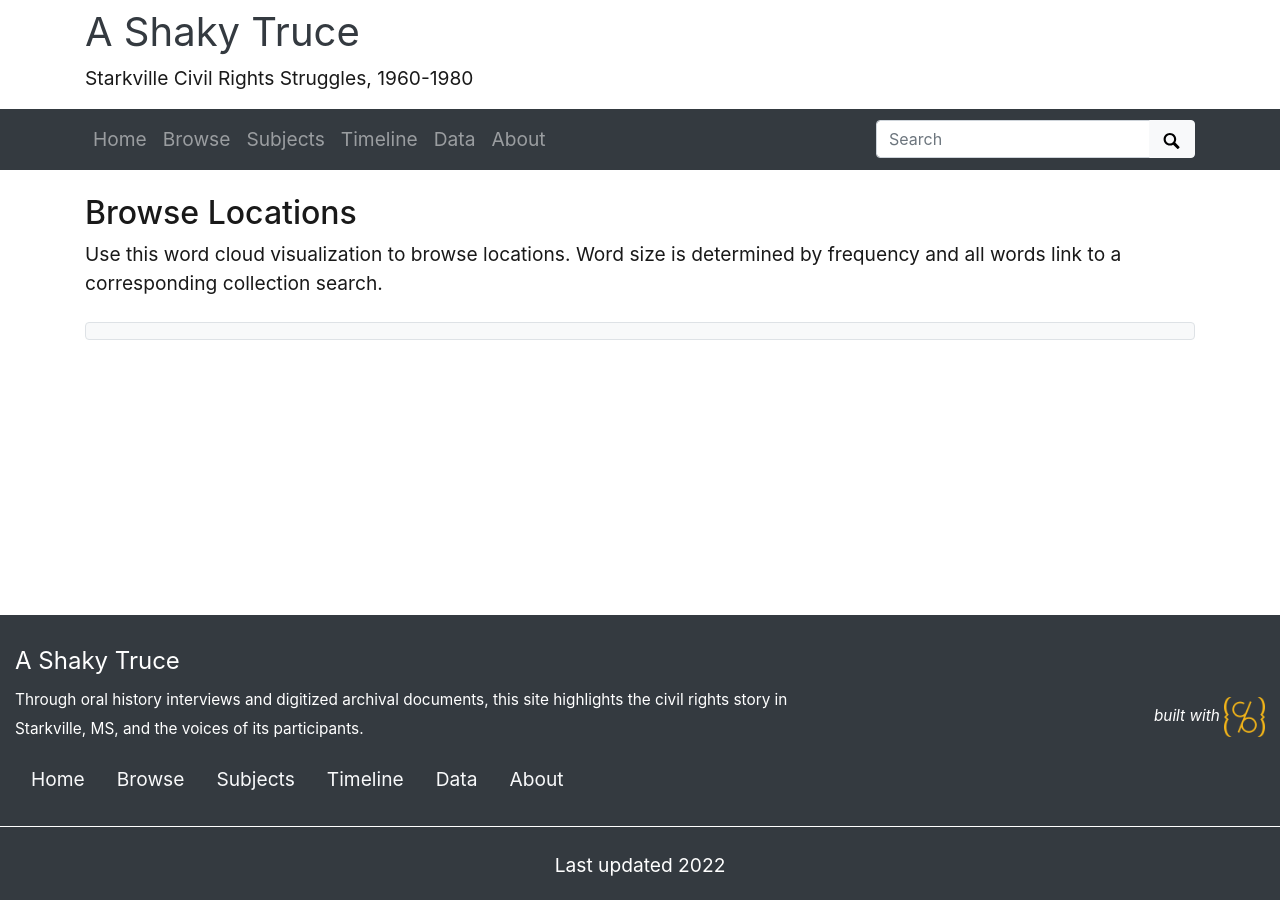
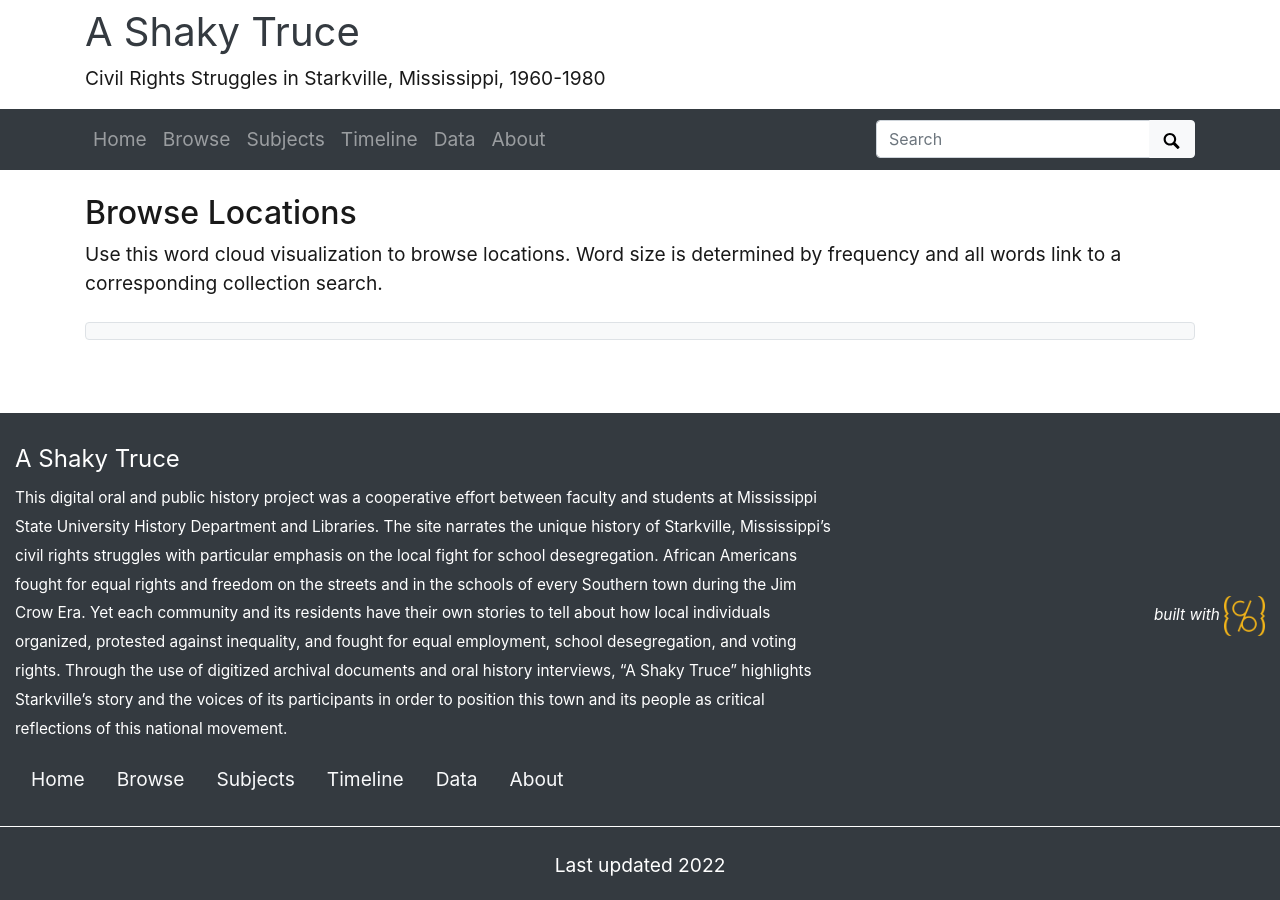
Before and after one commit to ShakyTruce/shakytruce.github.io, a Jekyll site: the page built from pages/locations.md, in a window 1280 px wide. Built offline with Jekyll 4.4.1, drawn with Linux system fonts in a browser that asks for light colours.

Commit message:
Update _config.yml
updated description and tagline

```diff
--- a/_config.yml
+++ b/_config.yml
@@ -22,10 +22,10 @@ source-code: https://github.com/CollectionBuilder/collectionbuilder-gh
 # title of site appears in banner
 title: A Shaky Truce
 # tagline, a short phrase that will appear throughout the site in the top banner
-tagline: Starkville Civil Rights Struggles, 1960-1980
+tagline: Civil Rights Struggles in Starkville, Mississippi, 1960-1980
 # description appears in meta tags and other locations
 # this description might appear in search result lists, keep around 160 characters max
-description: Through oral history interviews and digitized archival documents, this site highlights the civil rights story in Starkville, MS, and the voices of its participants.
+description: This digital oral and public history project was a cooperative effort between faculty and students at Mississippi State University History Department and Libraries. The site narrates the unique history of Starkville, Mississippi’s civil rights struggles with particular emphasis on the local fight for school desegregation. African Americans fought for equal rights and freedom on the streets and in the schools of every Southern town during the Jim Crow Era. Yet each community and its residents have their own stories to tell about how local individuals organized, protested against inequality, and fought for equal employment, school desegregation, and voting rights. Through the use of digitized archival documents and oral history interviews, “A Shaky Truce” highlights Starkville’s story and the voices of its participants in order to position this town and its people as critical reflections of this national movement.
 # creator of the digital collection, to appear in meta tags; we typically use our GitHub usernames but feel free to just use your name
 author: ShakyTruce
 
```
